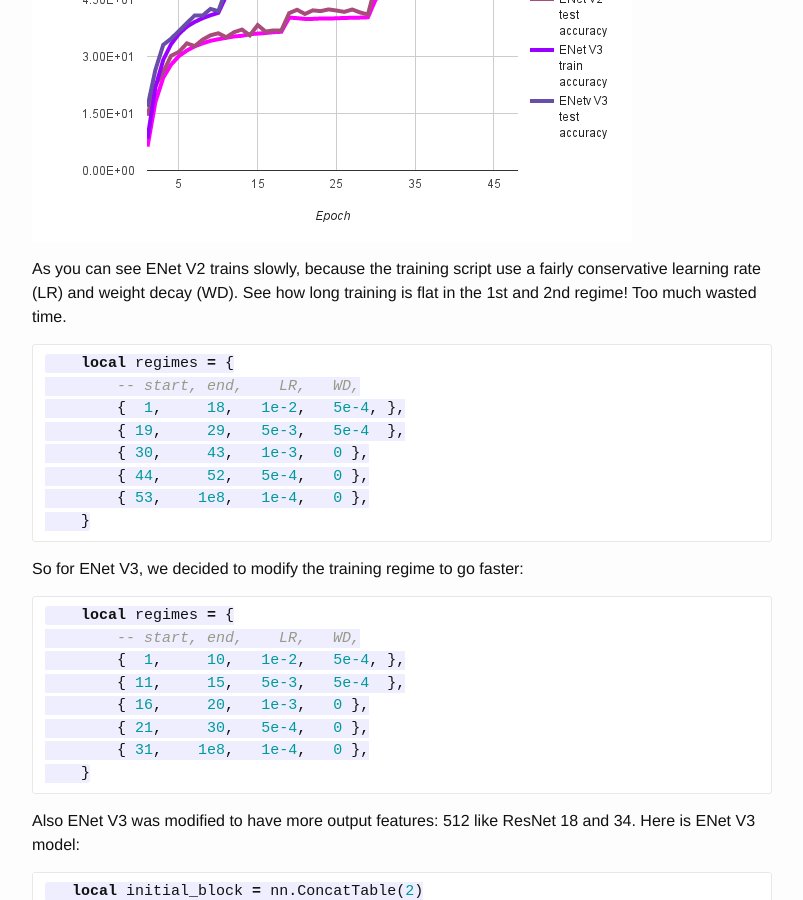
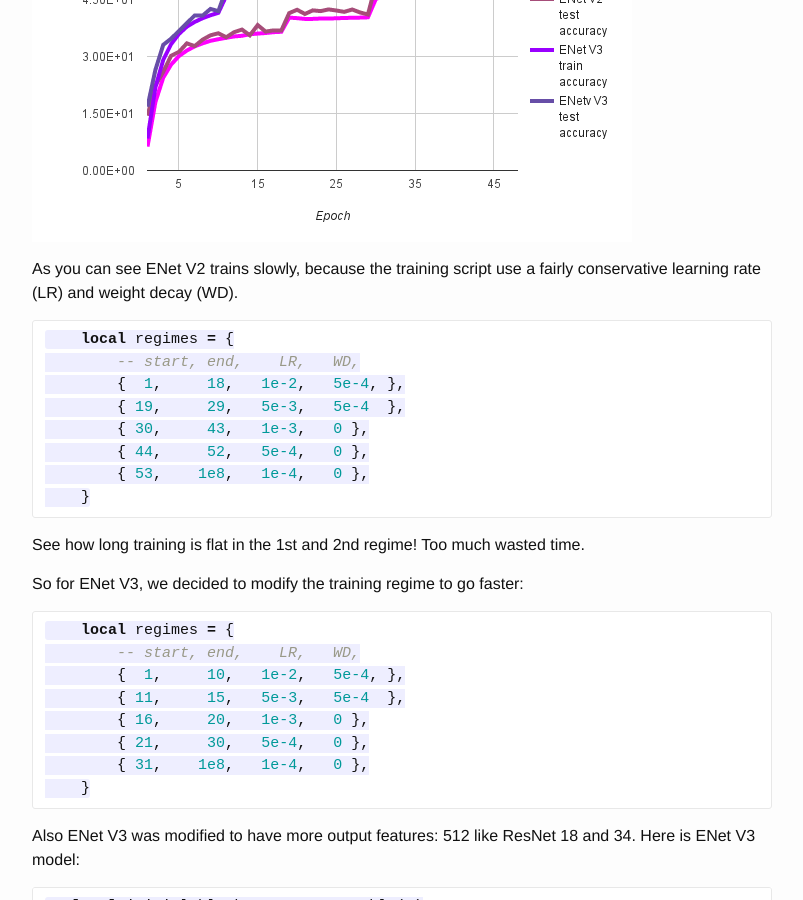
Before and after one commit to culurciello/culurciello.github.io, a Jekyll site: the page built from _posts/2016-06-20-training-enet.markdown, in a window 1280 px wide and 900 px high, scrolled down 1262 px. Shown: the whole window, without its empty margins (238-1041 px from the left). Built offline with Jekyll 4.4.1, drawn with Linux system fonts in a browser that asks for light colours; some of the changed lines change nothing that is shown.

Commit message:
upadet34343

````diff
--- a/_posts/2016-06-20-training-enet.markdown
+++ b/_posts/2016-06-20-training-enet.markdown
@@ -46,7 +46,8 @@ If you use Soumith training script, you will get the following results:
 
 ![](/assets/enet/v23.png)
 
-As you can see ENet V2 trains slowly, because the training script use a fairly conservative learning rate (LR) and weight decay (WD). See how long training is flat in the 1st and 2nd regime! Too much wasted time.
+As you can see ENet V2 trains slowly, because the training script use a fairly conservative learning rate (LR) and weight decay (WD).
+
 
 ```lua
     local regimes = {
@@ -58,6 +59,8 @@ As you can see ENet V2 trains slowly, because the training script use a fairly c
         { 53,    1e8,   1e-4,   0 },
     }
 ```
+
+See how long training is flat in the 1st and 2nd regime! Too much wasted time.
 
 So for ENet V3, we decided to modify the training regime to go faster:
 
````
